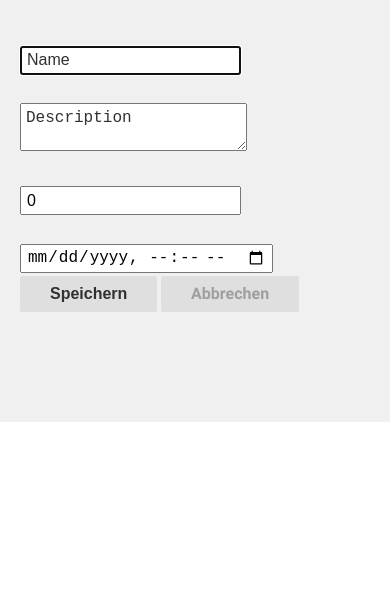
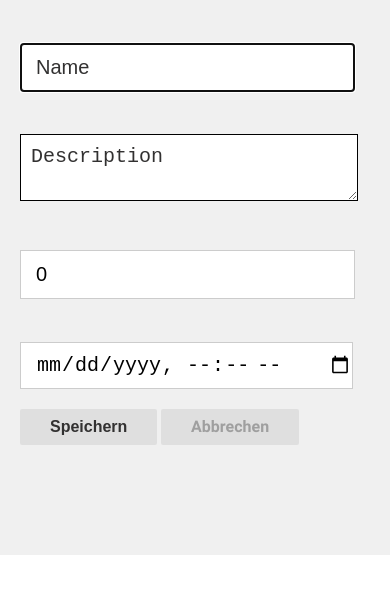
Before and after one commit to munxar/notes, a website: page edit.html in a window 390 px wide. Drawn offline with Linux system fonts and the light colour scheme.

Commit message:
Form styling (edit.html)

```diff
--- a/styles/color.css
+++ b/styles/color.css
@@ -11,16 +11,21 @@ body,
 
 .filter a,
 .list a,
-#showFinished a	{ color: #323131; }
+a.fa-check-circle-o	{ color: #323131; }
 
 #showFinished.active a { color: #ef572e; }
+
+a:hover 		{ color: #f4f4f4; } /* global Link hover */
+
+a:hover.fa 		{ color: #ecd7c9; } /* only for font awesome icons hover effect */
 
 .container 		{ background: #f4f4f4; }
 
 .list			{ background: #fff; }
 
-.btn			{ border: 2px solid #f4f4f4; }
-
 .second			{ background: #666; color: #9f9f9f; }
 
 #filter li		{ background: #cdcdcd; }
+
+form input,
+form textarea { border-color: #ecd7c9; }
--- a/styles/default.css
+++ b/styles/default.css
@@ -20,3 +20,5 @@ a:hover 	{ color: #ccc; }
 .active a 	{ color: #fff; }
 
 .list 		{ background: #fff; }
+
+form input { border-color: #ccc }
--- a/styles/style.css
+++ b/styles/style.css
@@ -47,13 +47,22 @@ select {
 	background-color: #fff;
 }
 
-input, textarea {
-	padding: 8px;
-	margin: 8px 0;
-	font-size: 16px;
+form label {
+	font-weight: 300;
+	font-size: 20px;
 }
 
-input {	height: 15px; }
+form input, form textarea {
+	margin-bottom: 20px;
+	padding-left: 15px;
+	width: 50%; /* same % as .container width */
+	font-size: 16px;
+	height: 45px;
+	font-weight: 500;
+	border: 1px solid;
+}
+
+form textarea { padding: 10px; }
 
 ::-webkit-input-placeholder { color: #fff; /* Hide placeholder for desktop view */ }
 
@@ -189,17 +198,14 @@ a {	transition: color 0.3s ease; /* [1] */ }
 /* Mobile View */
 @media only screen and (max-width : 768px) {
 
+	form input, form textarea {
+		width: 90%; /* same % as .container width */
+		font-size: 20px;
+	}
+
 	label { display: none; }
 
-	input { height: 15px; }
-
 	::-webkit-input-placeholder { color: #323131; }
-
-	input, textarea {
-		padding: 5px;
-		margin: 3px 0;
-		font-size: 16px;
-	}
 
 	.container {
 		width: 90%; 			/* I want some space, so dont use 100% */
```
